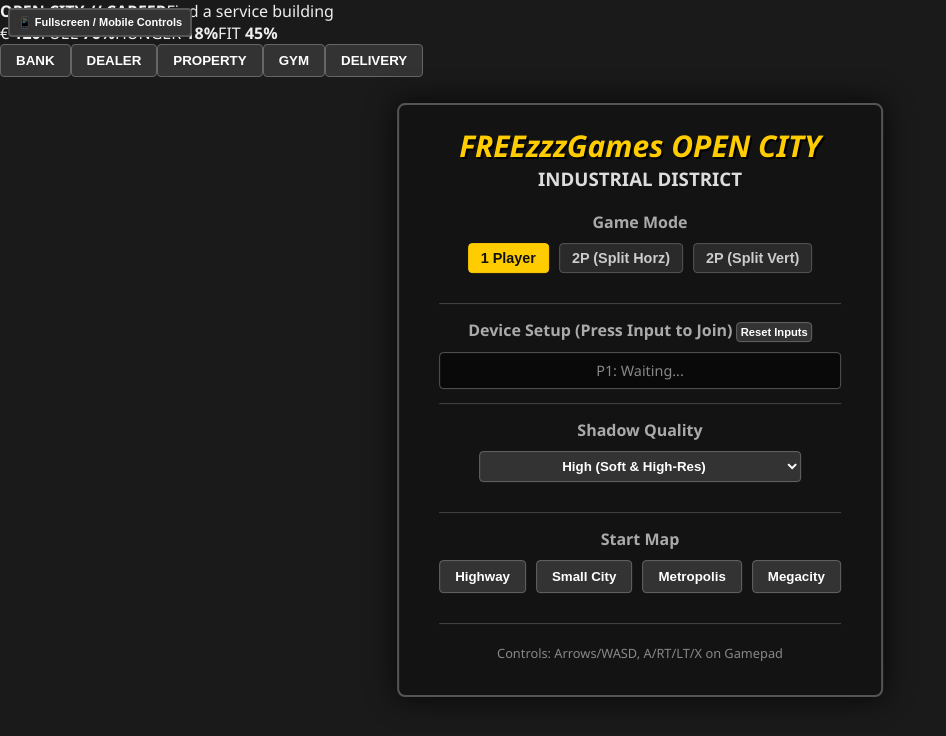
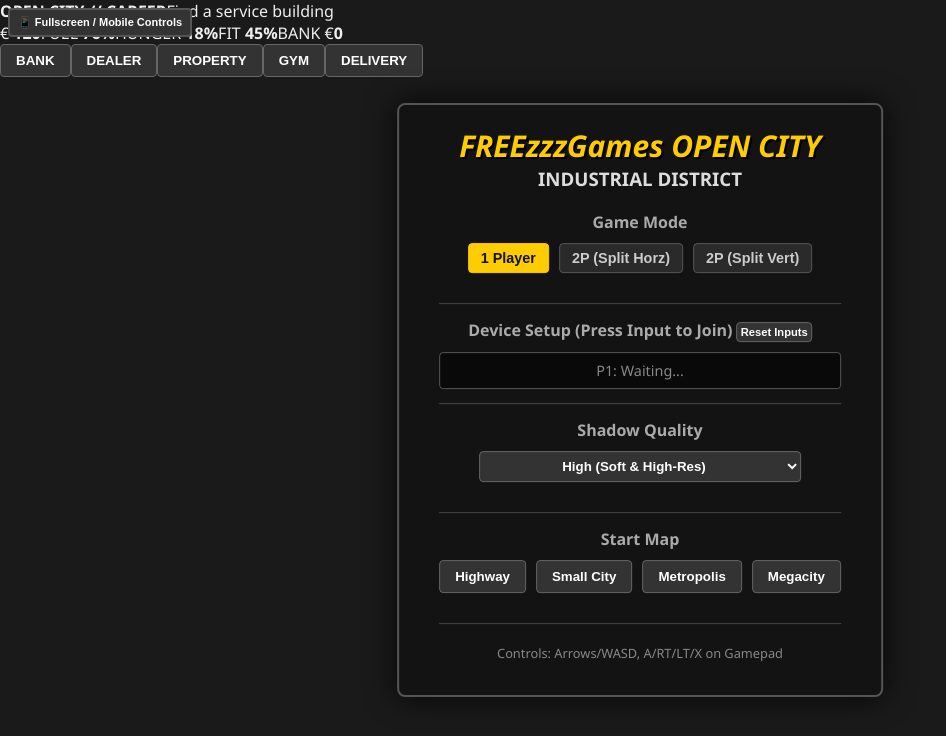
Before and after one commit to FREEzzzGames/MiniTanksBattleArena, a plain HTML site: page city-world/index.html in a window 1280 px wide. Shown: the whole page, without its empty margins (0-946 px from the left). Drawn offline with Linux system fonts and the light colour scheme.

Commit message:
Show bank balance in career HUD

```diff
--- a/city-world/index.html
+++ b/city-world/index.html
@@ -63,7 +63,7 @@
 
                         <div id="careerHud" class="career-hud hidden">
               <div class="career-top"><b>OPEN CITY // CAREER</b><span id="careerTask">Find a service building</span></div>
-              <div class="career-stats"><span>€ <b id="careerMoney">120</b></span><span>FUEL <b id="careerFuel">76%</b></span><span>HUNGER <b id="careerHunger">18%</b></span><span>FIT <b id="careerFitness">45%</b></span></div>
+              <div class="career-stats"><span>€ <b id="careerMoney">120</b></span><span>FUEL <b id="careerFuel">76%</b></span><span>HUNGER <b id="careerHunger">18%</b></span><span>FIT <b id="careerFitness">45%</b></span><span>BANK €<b id="careerBankBalance">0</b></span></div>
               <div class="career-actions">
                 <button data-career="bank">BANK</button><button data-career="dealer">DEALER</button><button data-career="property">PROPERTY</button><button data-career="gym">GYM</button><button data-career="delivery">DELIVERY</button>
               </div>
```
